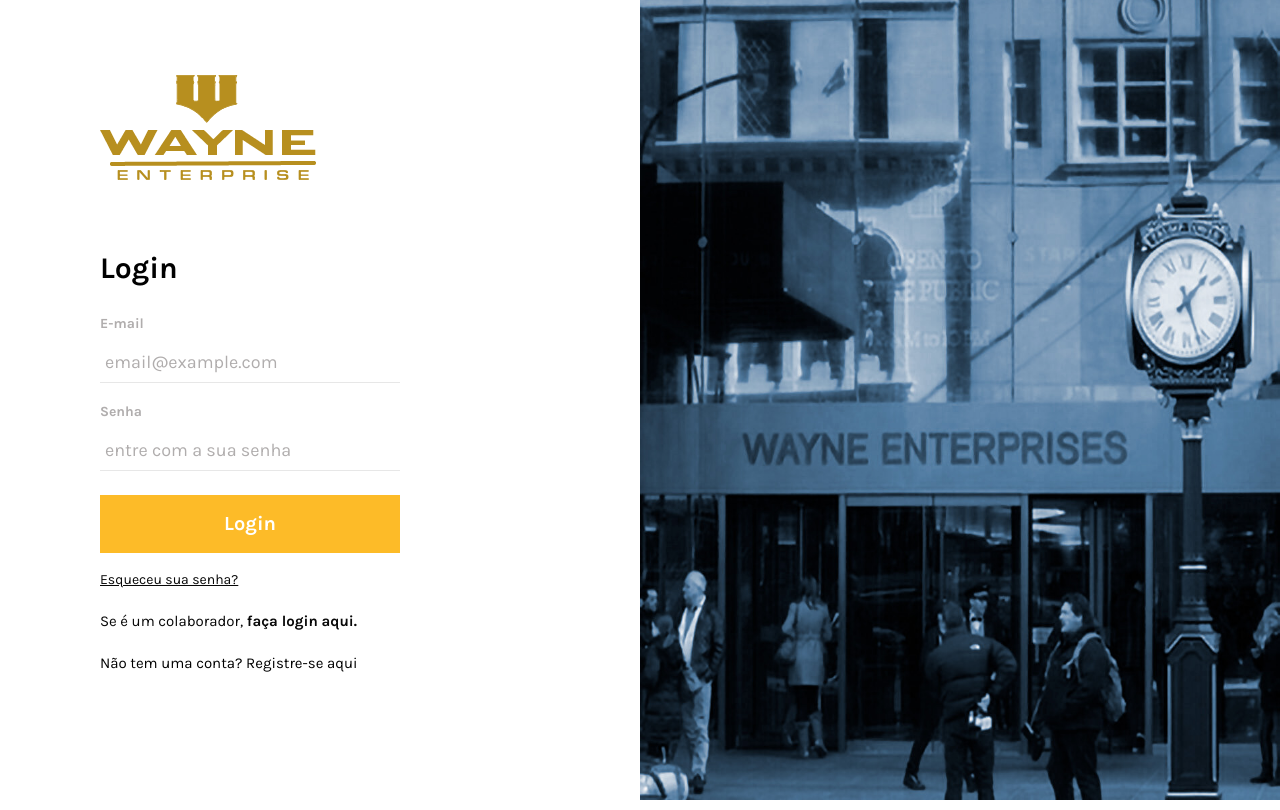
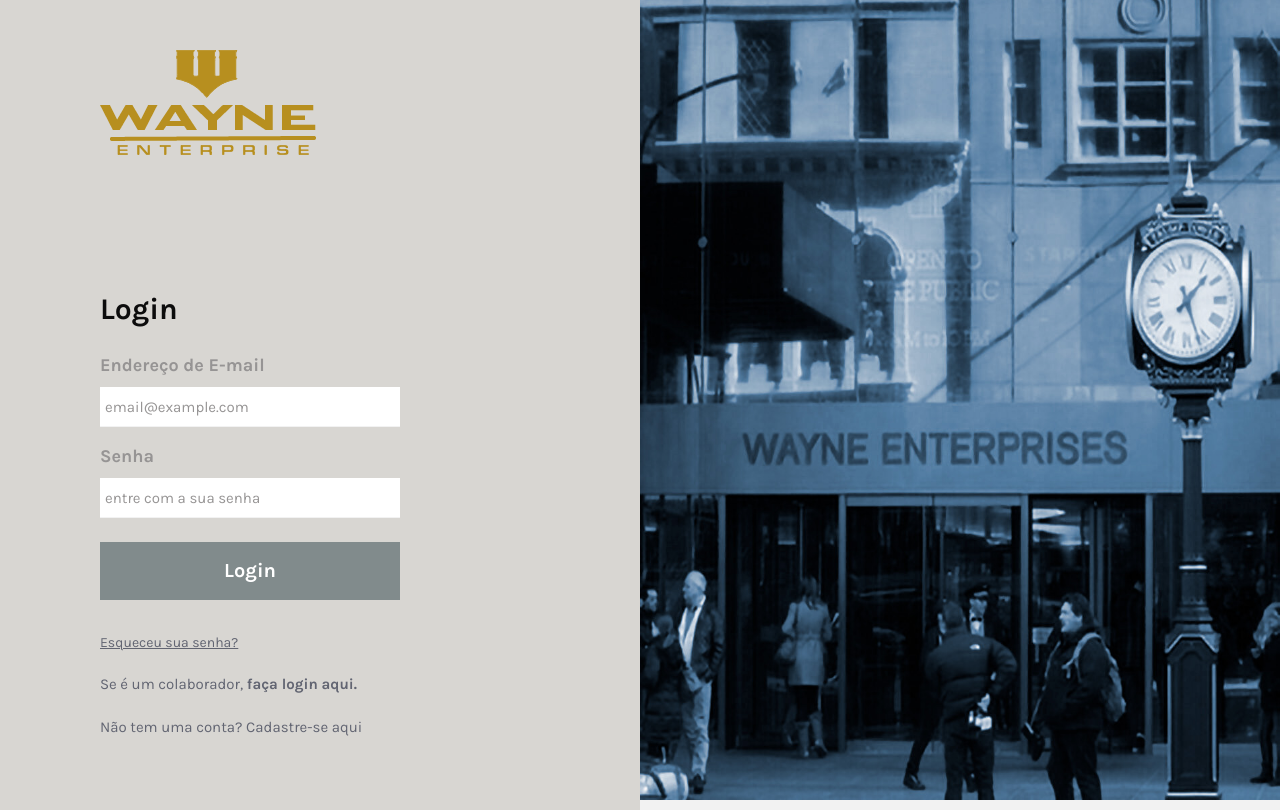
Before and after one commit to Cibele-Nunes/plataforma-wayne, a Flask app: page /login in a window 1280 px wide. Run offline with Flask 3, Linux system fonts and the light colour scheme; some libraries are stand-ins or nearby versions.

Commit message:
terminei a estilização da página de login

```diff
--- a/api/static/css/login.css
+++ b/api/static/css/login.css
@@ -1,11 +1,12 @@
 body {
   font-family: "Karla", sans-serif;
-  background-color: #fff;
+  background-color: #f2f2f2;
   min-height: 100vh; }
 
 .brand-wrapper {
-  padding-top: 7px;
-  padding-bottom: 8px; }
+  padding-top: 0;
+  padding-bottom: 8px;
+  margin-top: 2px; }
   .brand-wrapper .logo {
     height: 25px; }
 
@@ -15,8 +16,8 @@ body {
   -webkit-box-orient: vertical;
   -webkit-box-direction: normal;
           flex-direction: column;
-  padding: 68px 100px;
-  background-color: #fff; }
+  padding: 48px 100px;
+  background-color: #d8d6d2; }
   @media (max-width: 991px) {
     .login-section-wrapper {
       padding-left: 50px;
@@ -35,42 +36,46 @@ body {
   @media (max-width: 575px) {
     .login-wrapper {
       width: 100%; } }
+.my-auto{
+  margin-top: 100px !important;
+}
   .login-wrapper label {
-    font-size: 14px;
+    font-size: 18px;
     font-weight: bold;
-    color: #b0adad; }
+    color: #969494; }
   .login-wrapper .form-control {
     border: none;
-    border-bottom: 1px solid #e7e7e7;
+    border-bottom: 1px solid #f2f2f2;
     border-radius: 0;
     padding: 9px 5px;
     min-height: 40px;
-    font-size: 18px;
+    font-size: 15px;
     font-weight: normal; }
     .login-wrapper .form-control::-webkit-input-placeholder {
-      color: #b0adad; }
+      color: #969494; }
     .login-wrapper .form-control::-moz-placeholder {
-      color: #b0adad; }
+      color: #969494; }
     .login-wrapper .form-control:-ms-input-placeholder {
-      color: #b0adad; }
+      color: #969494; }
     .login-wrapper .form-control::-ms-input-placeholder {
-      color: #b0adad; }
+      color: #969494; }
     .login-wrapper .form-control::placeholder {
-      color: #b0adad; }
+      color: #969494; }
+
   .login-wrapper .login-btn {
     padding: 13px 20px;
-    background-color: #fdbb28;
+    background-color: #818b8c;
     border-radius: 0;
     font-size: 20px;
     font-weight: bold;
     color: #fff;
-    margin-bottom: 14px; }
+    margin-bottom: 30px; }
     .login-wrapper .login-btn:hover {
-      border: 1px solid #fdbb28;
+      border: 1px solid #818b8c;
       background-color: #fff;
-      color: #fdbb28; }
+      color: #818b8c; }
   .login-wrapper a.forgot-password-link {
-    color: #080808;
+    color: #626572;
     font-size: 14px;
     text-decoration: underline;
     display: inline-block;
@@ -80,13 +85,13 @@ body {
         margin-bottom: 16px; } }
   .login-wrapper-footer-text {
     font-size: 15px;
-    color: #000;
+    color: #626572;
     margin-bottom: 0; }
 
 
 .login-title {
   font-size: 30px;
-  color: #000;
+  color: #0c0c0c;
   font-weight: bold;
   margin-bottom: 25px; }
 
@@ -99,13 +104,13 @@ body {
      object-position: left; }
 
     .login-wrapper .login-colaboradores{
-      color: #080808;
+      color: #626572;
       font-size: 15px;
       box-sizing: border-box;
       margin-bottom: 20px;
     }
     .login-wrapper .login-colaboradores a.alert-link {
-      color: #080808;
+      color: #626572;
       font-size: 15px;
       box-sizing: border-box;
     }
--- a/api/templates/login.html
+++ b/api/templates/login.html
@@ -16,13 +16,13 @@
         <div class="row">
           <div class="col-sm-6 login-section-wrapper">
             <div class="brand-wrapper">
-              <img src="{{ url_for('static', filename='image/LOGO-WAYNE.png') }}" alt="logo">
+              <a href="http://127.0.0.1:5000"><img src="{{ url_for('static', filename='image/LOGO-WAYNE.png') }}" alt="logo"></a>
             </div>
             <div class="login-wrapper my-auto">
               <h1 class="login-title">Login</h1>
               <form action="#!">
                 <div class="form-group">
-                  <label for="email">E-mail</label>
+                  <label for="email">Endereço de E-mail</label>
                   <input type="email" name="email" id="email" class="form-control" placeholder="email@example.com">
                 </div>
                 <div class="form-group mb-4">
@@ -33,7 +33,7 @@
               </form>
               <a href="#!" class="forgot-password-link">Esqueceu sua senha?</a>
               <p class="login-colaboradores">Se é um colaborador,<a class="link-colaboradores alert-link" href="#"> faça login aqui.</a></p>
-              <p class="login-wrapper-footer-text">Não tem uma conta? <a href="#!" class="text-reset">Registre-se aqui</a></p>
+              <p class="login-wrapper-footer-text">Não tem uma conta? <a href="#!" class="text-reset">Cadastre-se aqui</a></p>
             </div>
           </div>
           <div class="col-sm-6 px-0 d-none d-sm-block">
```
Also changed, not shown: api/static/css/estilo.css (+5 -5 lines).
